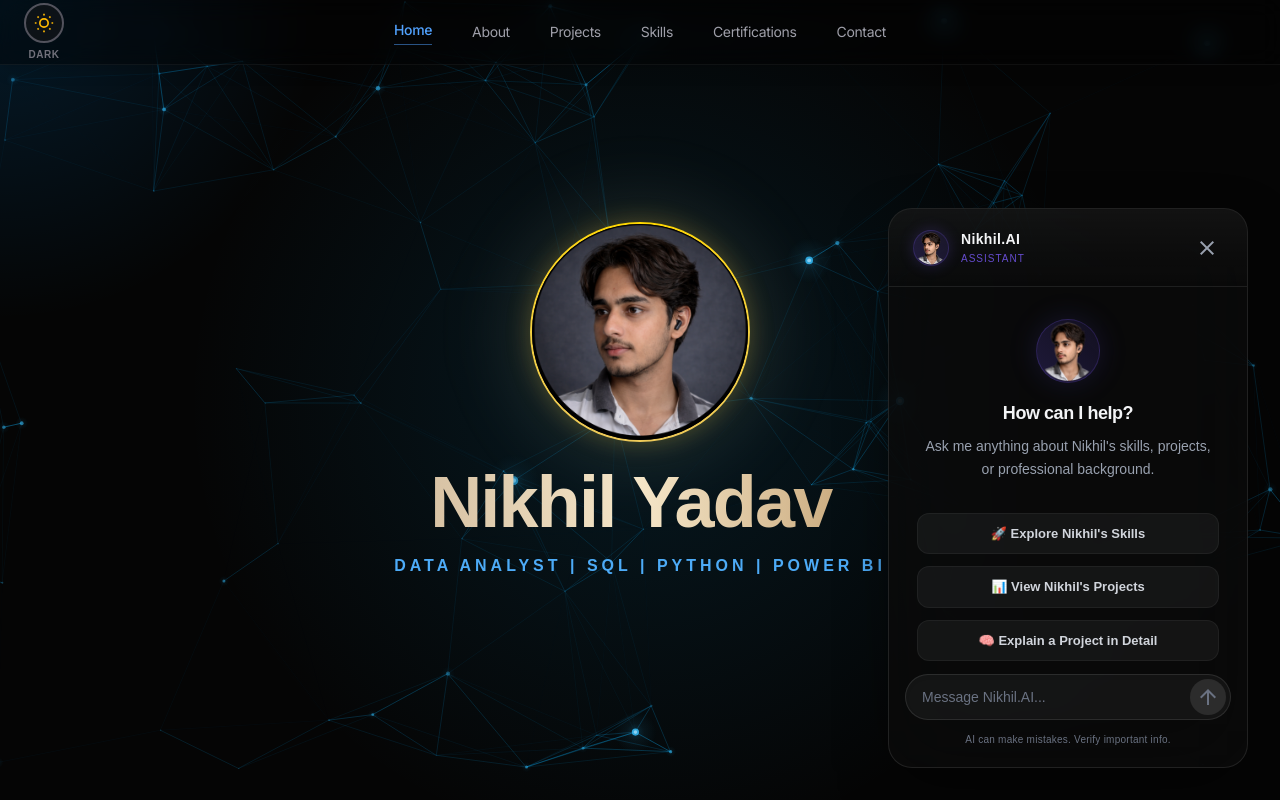
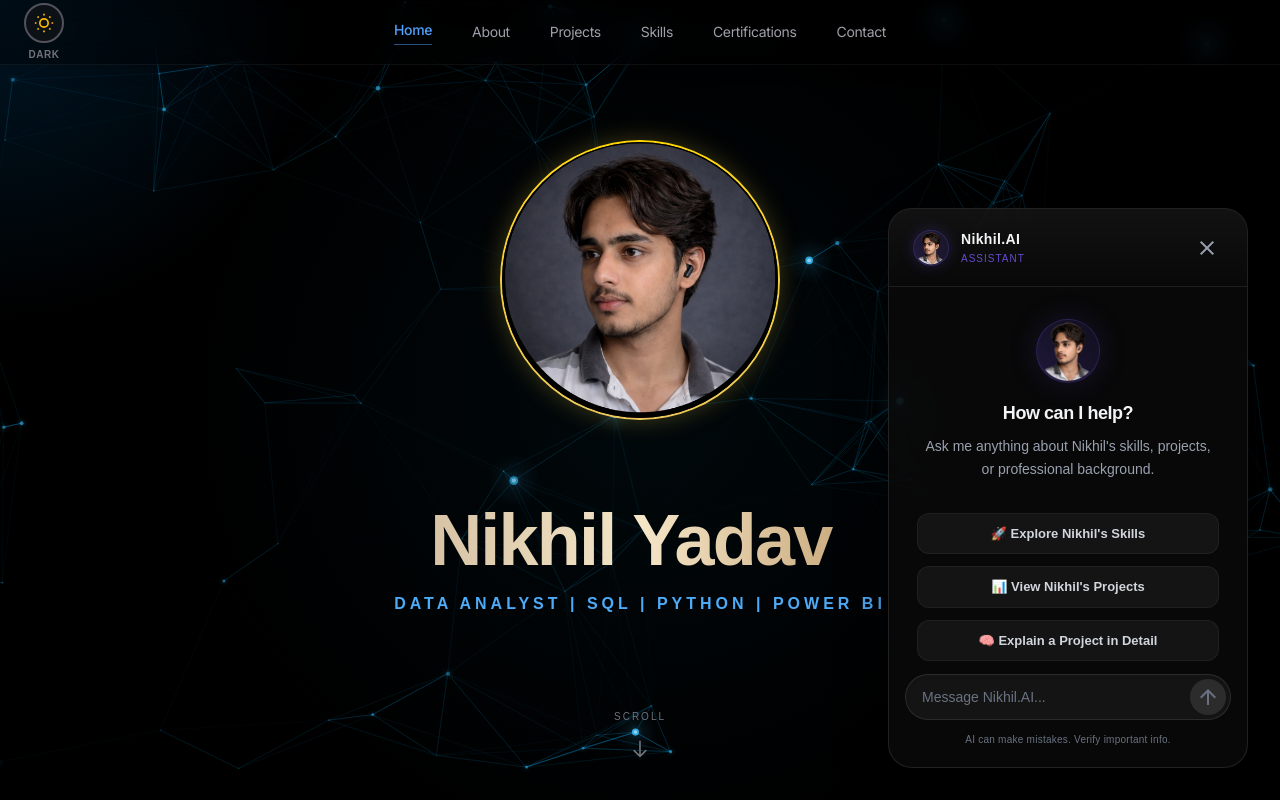
Before and after one commit to itsgaming707-source/portfolio, a Next.js app: page / in a window 1280 px wide. Shown: the top 800 px of the page. Built offline with nearby package versions, Linux system fonts and the light colour scheme.

Commit message:
Update: Changes to portfolio components and dependencies

```diff
--- a/src/app/page.tsx
+++ b/src/app/page.tsx
@@ -2,7 +2,7 @@
 
 import { useEffect, useRef, useState } from "react";
 import Typed from "typed.js";
-import { motion, AnimatePresence, useMotionValue, useMotionTemplate } from "framer-motion";
+import { motion, AnimatePresence, useMotionValue, useMotionTemplate, useScroll, useTransform } from "framer-motion";
 import Image from "next/image";
 import ParticleNetwork from "@/components/ParticleNetwork";
 import { useTheme } from "@/context/ThemeContext";
@@ -42,6 +42,52 @@ export default function Home() {
     mouseX.set(clientX - left);
     mouseY.set(clientY - top);
   }
+
+  const stickyContainerRef = useRef<HTMLDivElement>(null);
+  const { scrollYProgress } = useScroll({
+    target: stickyContainerRef,
+    offset: ["start start", "end start"]
+  });
+
+  const [targetX, setTargetX] = useState(0);
+  const [isMobile, setIsMobile] = useState(true);
+
+  useEffect(() => {
+    const handleResize = () => {
+      setIsMobile(window.innerWidth < 768);
+    };
+    handleResize();
+    window.addEventListener('resize', handleResize);
+    return () => window.removeEventListener('resize', handleResize);
+  }, []);
+
+  const profileScale = useTransform(scrollYProgress, (p) => {
+    if (typeof window === 'undefined') return 1;
+    const progress = Math.min(p / 0.6, 1);
+    const ease = progress * progress * (3 - 2 * progress);
+    return window.innerWidth < 768 ? 1 - (ease * 0.3) : 1 - (ease * 0.1); // Scales down slightly so About size stays the same
+  });
+
+  const profileX = useTransform(scrollYProgress, (p) => {
+    if (typeof window === 'undefined') return 0;
+    const w = window.innerWidth;
+    let targetX = 0;
+    if (w >= 1024) {
+      targetX = -(w / 2) + 260; // Always exactly 260px from the left edge of the screen
+    } else if (w >= 768) {
+      targetX = -w * 0.38; // Responsive for medium screens
+    }
+    const progress = Math.min(p / 0.6, 1);
+    const ease = progress * progress * (3 - 2 * progress);
+    return ease * targetX;
+  });
+
+  const profileOpacity = useTransform(scrollYProgress, (p) => {
+    if (typeof window === 'undefined') return 1;
+    if (window.innerWidth >= 768) return 1;
+    const progress = Math.min(p / 0.4, 1);
+    return 1 - progress;
+  });
 
   useEffect(() => {
     const handleScroll = () => {
@@ -209,11 +255,53 @@ export default function Home() {
       </nav>
 
       <main>
+        <div className="relative">
+          {/* Sticky Profile Image */}
+          <div ref={stickyContainerRef} className="absolute inset-x-0 top-0 h-[calc(100svh+220px)] md:h-[calc(100svh+280px)] pointer-events-none z-30">
+            <div className="sticky top-[calc(22vh+56px)] md:top-[calc(28vh+56px)] flex justify-center w-full h-0">
+              <motion.div
+                style={{ x: profileX, scale: profileScale, opacity: profileOpacity }}
+                className="pointer-events-auto relative flex justify-center items-center origin-center group cursor-pointer"
+              >
+                {/* Background Glow */}
+                <div
+                  className="absolute rounded-full transition-transform duration-500 pointer-events-none"
+                  style={{
+                    width: "150%",
+                    height: "150%",
+                    background: isDark
+                      ? "radial-gradient(circle, rgba(244,208,63,0.2) 0%, rgba(220,201,163,0.08) 40%, transparent 60%)"
+                      : "radial-gradient(circle, rgba(225,29,72,0.15) 0%, rgba(251,113,133,0.08) 35%, rgba(253,164,175,0.03) 55%, transparent 65%)",
+                    transform: isDark ? "scale(1.8)" : "scale(2.2)",
+                    filter: isDark ? "blur(15px)" : "blur(20px)",
+                    zIndex: -1,
+                  }}
+                />
+
+                {/* Profile Image Wrapper */}
+                <div className={`w-[200px] h-[200px] sm:w-[240px] sm:h-[240px] md:w-[280px] md:h-[280px] rounded-full p-[2px] relative transition-all duration-500 group-hover:scale-[1.05] ${isDark
+                  ? "bg-gradient-to-b from-[#FFD700] via-[#F4D03F] to-[#eeca59] shadow-[0_0_25px_rgba(244,208,63,0.25)] group-hover:shadow-[0_0_40px_rgba(244,208,63,0.45)]"
+                  : "bg-gradient-to-b from-[#E11D48] via-[#FB7185] to-[#BE123C] shadow-[0_0_25px_rgba(225,29,72,0.25)] group-hover:shadow-[0_0_40px_rgba(225,29,72,0.45)]"
+                  }`}>
+                  <div className={`w-full h-full rounded-full overflow-hidden relative ${isDark ? 'bg-[#121212]' : 'bg-white'}`}>
+                    <Image
+                      alt="Nikhil Yadav Profile"
+                      src="/main-photo.png"
+                      fill
+                      className="object-cover transition-transform duration-500 group-hover:scale-110"
+                      unoptimized
+                    />
+                  </div>
+                </div>
+              </motion.div>
+            </div>
+          </div>
+
           {/* Hero Section */}
           <section
             id="home"
-          className="relative min-h-[100svh] flex flex-col items-center justify-center pt-32 pb-24 md:pt-24 md:pb-16 px-4 md:px-6 overflow-hidden"
-          style={{ background: isDark ? "#050505" : "linear-gradient(135deg, #FFF7F8 0%, #FFFFFF 35%, #FFF5F7 70%, #FFFFFF 100%)", transition: "background 0.4s ease" }}
+            className="relative min-h-[100svh] flex flex-col items-center pt-[22vh] md:pt-[28vh] px-4 md:px-6 overflow-hidden"
+            style={{ background: isDark ? "#000000" : "linear-gradient(135deg, #FFF7F8 0%, #FFFFFF 35%, #FFF5F7 70%, #FFFFFF 100%)", transition: "background 0.4s ease" }}
             onMouseMove={handleMouseMove}
           >
             {/* Particle Network Background */}
@@ -224,7 +312,7 @@ export default function Home() {
               className="absolute inset-0 pointer-events-none"
               style={{
                 background: isDark
-                ? "radial-gradient(circle at center, rgba(14,165,233,0.12) 0%, transparent 60%)"
+                  ? "radial-gradient(circle at center, rgba(14,165,233,0.05) 0%, transparent 60%)"
                   : "radial-gradient(circle at center, rgba(225,29,72,0.07) 0%, rgba(251,113,133,0.03) 40%, transparent 65%)",
                 zIndex: 2,
               }}
@@ -244,37 +332,9 @@ export default function Home() {
                 initial={{ opacity: 0, scale: 0.8 }}
                 animate={{ opacity: 1, scale: 1 }}
                 transition={{ duration: 0.8, ease: "easeOut" }}
-              className="relative mb-6 -mt-6 group"
+                className="relative mt-[56px] -mb-[56px] group"
               >
-              {/* Warm gold glow (dark) / Rose red glow (light) behind profile image */}
-              <div
-                className="absolute inset-0 rounded-full transition-transform duration-500"
-                style={{
-                  background: isDark
-                    ? "radial-gradient(circle, rgba(244,208,63,0.2) 0%, rgba(220,201,163,0.08) 40%, transparent 60%)"
-                    : "radial-gradient(circle, rgba(225,29,72,0.15) 0%, rgba(251,113,133,0.08) 35%, rgba(253,164,175,0.03) 55%, transparent 65%)",
-                  transform: isDark ? "scale(1.8)" : "scale(2.2)",
-                  filter: isDark ? "blur(15px)" : "blur(20px)",
-                  zIndex: -1,
-                }}
-              />
-              <div className="profile-wrapper">
-                <div className={`w-[180px] h-[180px] sm:w-[200px] sm:h-[200px] md:w-[220px] md:h-[220px] rounded-full p-[2px] relative transition-all duration-500 group-hover:scale-[1.05] ${
-                  isDark
-                    ? "bg-gradient-to-b from-[#FFD700] via-[#F4D03F] to-[#eeca59] shadow-[0_0_25px_rgba(244,208,63,0.25)] group-hover:shadow-[0_0_40px_rgba(244,208,63,0.45)]"
-                    : "bg-gradient-to-b from-[#E11D48] via-[#FB7185] to-[#BE123C] shadow-[0_0_25px_rgba(225,29,72,0.25)] group-hover:shadow-[0_0_40px_rgba(225,29,72,0.45)]"
-                }`}>
-                  <div className={`w-full h-full rounded-full overflow-hidden relative ${isDark ? 'bg-[#121212]' : 'bg-white'}`}>
-                    <Image
-                      alt="Nikhil Yadav Profile"
-                      src="/main-photo.png"
-                      fill
-                      className="object-cover transition-transform duration-500 group-hover:scale-110"
-                      unoptimized
-                    />
-                  </div>
-                </div>
-              </div>
+                <div className="profile-wrapper w-[200px] h-[200px] sm:w-[240px] sm:h-[240px] md:w-[280px] md:h-[280px] pointer-events-none opacity-0" />
               </motion.div>
 
               <motion.h1
@@ -296,27 +356,45 @@ export default function Home() {
                   Data Analyst | SQL | Python | Power BI
                 </p>
               </motion.div>
+            </div>
 
-
-          </div>
+            {/* Scroll Down Indicator */}
+            <motion.a
+              href="#about"
+              initial={{ opacity: 0 }}
+              animate={{ opacity: 1 }}
+              transition={{ delay: 1.5, duration: 1 }}
+              className={`absolute bottom-8 md:bottom-12 left-1/2 -translate-x-1/2 flex flex-col items-center gap-2 cursor-pointer z-20 ${isDark ? 'text-zinc-500 hover:text-blue-400' : 'text-slate-400 hover:text-rose-500'} transition-colors duration-300`}
+              onClick={() => setActiveTab('About')}
+            >
+              <span className="text-[10px] tracking-[0.2em] uppercase font-medium">Scroll</span>
+              <motion.div
+                animate={{ y: [0, 8, 0] }}
+                transition={{ duration: 1.5, repeat: Infinity, ease: "easeInOut" }}
+              >
+                <svg className="w-4 h-4 md:w-5 md:h-5" fill="none" viewBox="0 0 24 24" stroke="currentColor">
+                  <path strokeLinecap="round" strokeLinejoin="round" strokeWidth={2} d="M19 14l-7 7m0 0l-7-7m7 7V3" />
+                </svg>
+              </motion.div>
+            </motion.a>
           </section>
 
           {/* About Section */}
-        <section id="about" className="pt-20 pb-32 px-6 transition-colors duration-400" style={{ background: isDark ? '#0a0a0a' : 'linear-gradient(180deg, #FFFFFF 0%, #FFF7F8 50%, #FFFFFF 100%)' }}>
+          <section id="about" className={`relative py-28 md:py-32 px-6 transition-colors duration-400 border-t ${isDark ? 'border-white/5' : 'border-slate-100/50'}`} style={{ background: isDark ? '#071122' : 'linear-gradient(180deg, #FFFFFF 0%, #FFF7F8 50%, #FFFFFF 100%)' }}>
             <motion.div
               initial="hidden"
               whileInView="visible"
               viewport={{ once: true, amount: 0.2 }}
               variants={{
-              hidden: { opacity: 0, y: 40 },
+                hidden: { opacity: 0, y: -60 },
                 visible: { opacity: 1, y: 0, transition: { duration: 0.8, ease: "easeOut", staggerChildren: 0.15 } },
               }}
               className="max-w-2xl mx-auto text-center"
             >
-            <motion.h2 variants={{ hidden: { opacity: 0, y: 20 }, visible: { opacity: 1, y: 0 } }} className={`text-4xl md:text-5xl font-extrabold tracking-tight mb-10 ${isDark ? 'text-zinc-100' : 'text-[#0f172a]'}`}>
+              <motion.h2 variants={{ hidden: { opacity: 0, y: -20 }, visible: { opacity: 1, y: 0 } }} className={`text-4xl md:text-5xl font-extrabold tracking-tight mb-10 ${isDark ? 'text-zinc-100' : 'text-[#0f172a]'}`}>
                 About Me
               </motion.h2>
-            <motion.div variants={{ hidden: { opacity: 0, y: 20 }, visible: { opacity: 1, y: 0 } }} className={`space-y-4 leading-snug text-base md:text-lg font-light md:text-center text-left ${isDark ? 'text-zinc-300' : 'text-slate-600'}`}>
+              <motion.div variants={{ hidden: { opacity: 0, y: -20 }, visible: { opacity: 1, y: 0 } }} className={`space-y-4 leading-snug text-base md:text-lg font-light text-center ${isDark ? 'text-zinc-300' : 'text-slate-600'}`}>
                 <p>
                   I&apos;m Nikhil Yadav, a BCA 2nd year student and an aspiring Data Analyst. I work with SQL, Python, and Power BI to understand data and find useful insights.
                 </p>
@@ -329,6 +407,7 @@ export default function Home() {
               </motion.div>
             </motion.div>
           </section>
+        </div>
 
         {/* Projects Section */}
         <section id="projects" className={`py-32 px-6 border-t transition-colors duration-400 ${isDark ? 'border-zinc-900/50' : 'border-slate-100'}`} style={{ background: isDark ? '#0a0a0a' : 'linear-gradient(135deg, #FFFFFF 0%, #FFF7F8 40%, #FFFFFF 80%, #FFF5F7 100%)' }}>
```
Also changed, not shown: package.json (line endings or trailing spaces), src/components/Chatbot.tsx (line endings or trailing spaces), 2 other files (tests, documents, lock files or other folders). Lines whose indentation alone changed are shown as unchanged.
